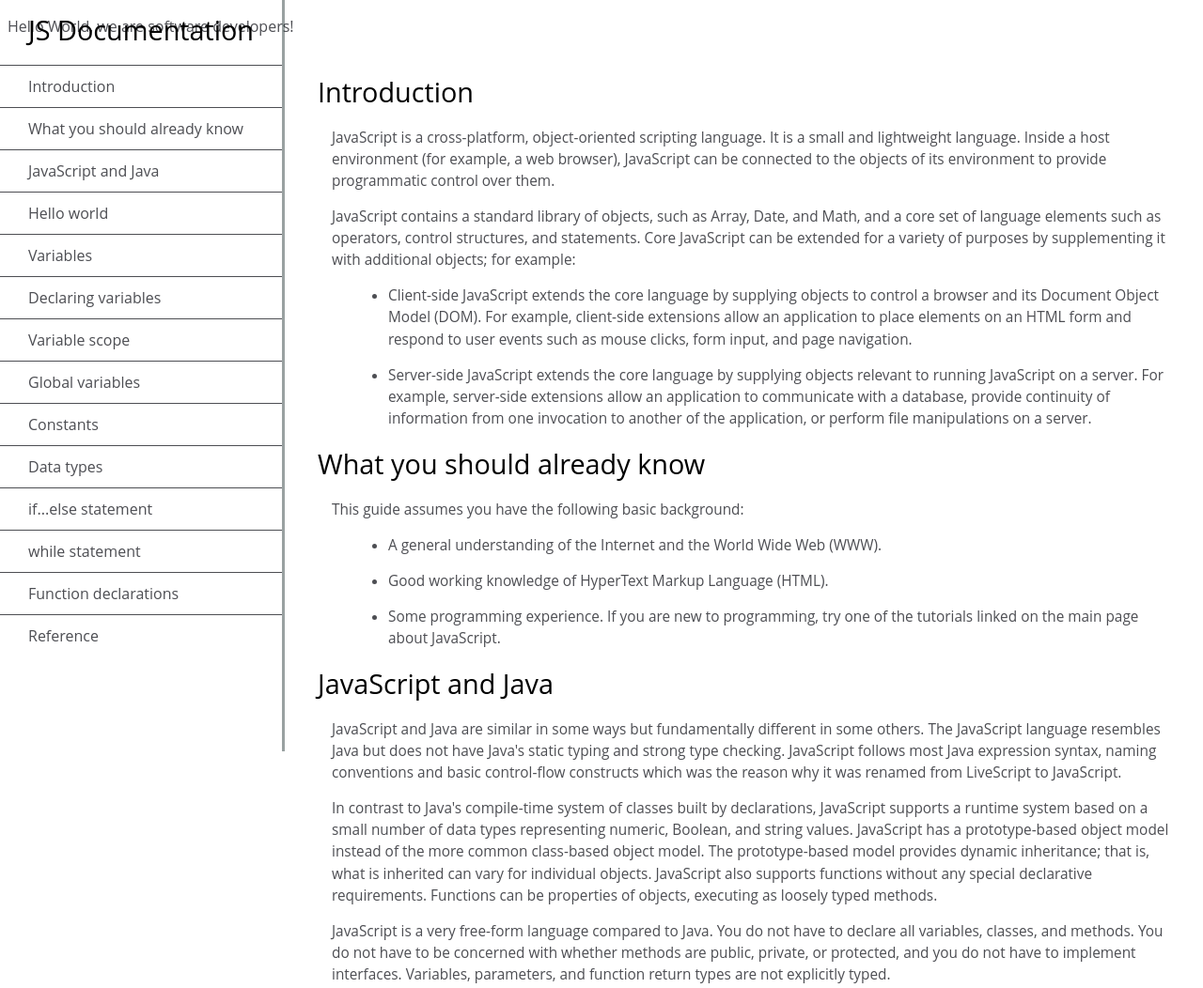
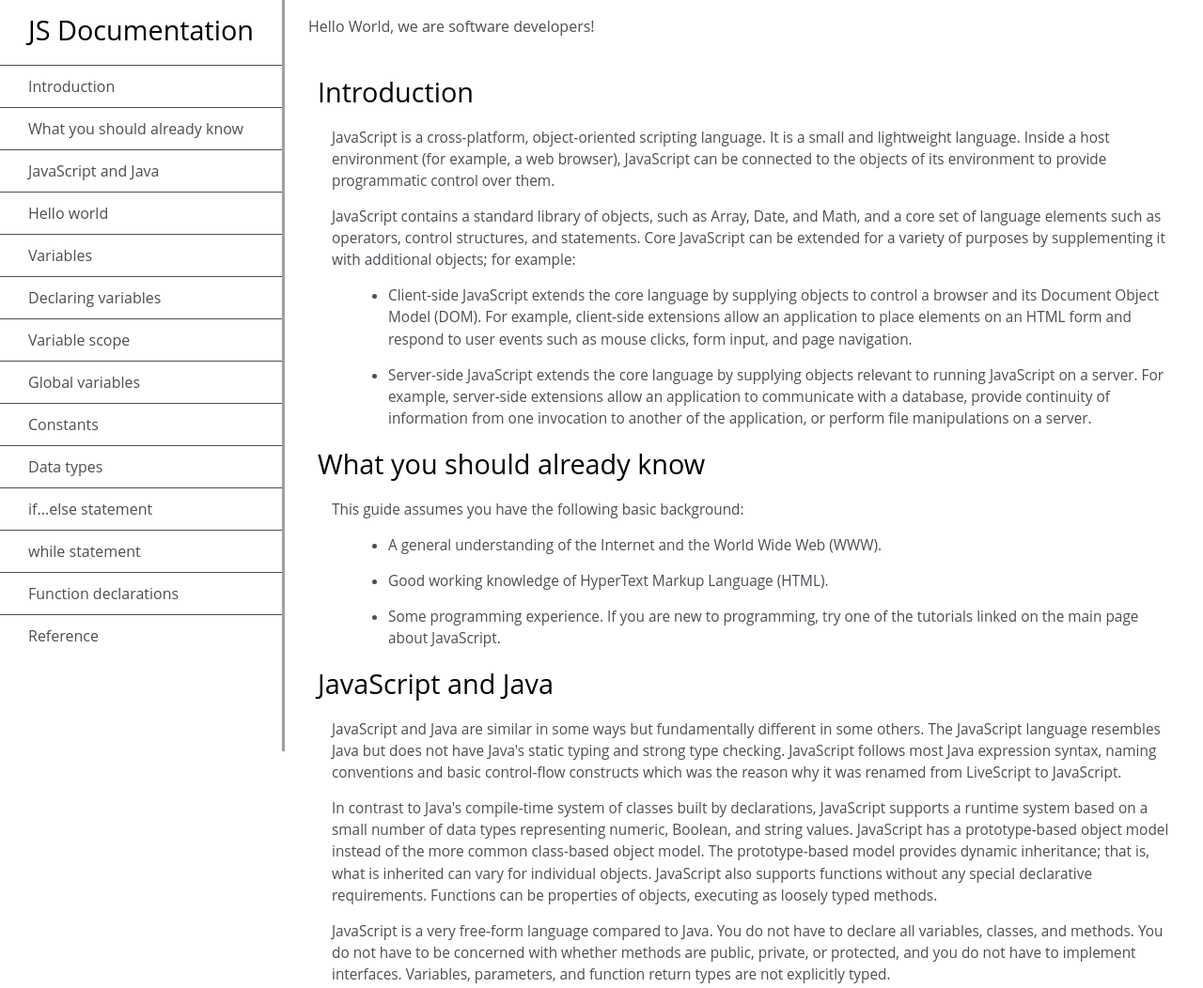
Before and after one commit to Qalb-E-Ali/Dambi-Muhammad, a plain HTML site: page index.html in a window 1280 px wide. Shown: the top 1052 px of the page at 94% size. Drawn offline with Linux system fonts and the light colour scheme.

Commit message:
[fix] adjust alignment of title

```diff
--- a/css/style.css
+++ b/css/style.css
@@ -126,3 +126,7 @@ code {
     min-width: 233px;
   }
 }
+
+.welcome-text {
+  margin-left: 320px;
+}
--- a/index.html
+++ b/index.html
@@ -8,7 +8,7 @@
 
   <body>
     <script src="https://cdn.freecodecamp.org/testable-projects-fcc/v1/bundle.js"></script>
-    <p>Hello World, we are software developers!</p>
+    <p class="welcome-text">Hello World, we are software developers!</p>
 
 
 
```
